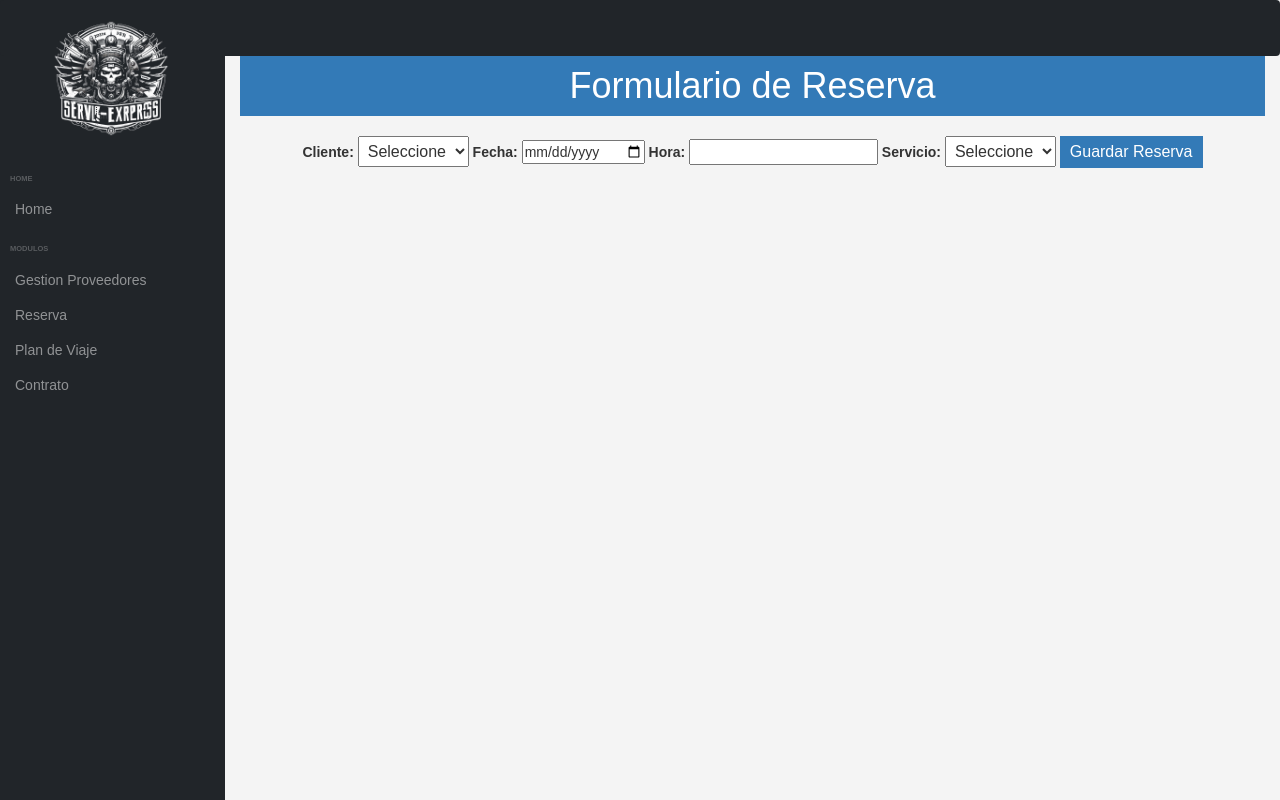
After one commit to mlaborie/ProyectServiExpress, a Django app: page /guardar_reserva/ in a window 1280 px wide. The commit adds this page. Run offline with Django 4.2, Linux system fonts and the light colour scheme; data that the repository does not hold is empty; some libraries are stand-ins or nearby versions.

Commit message:
Me quiero morir

```diff
--- a/ServiExpress/models.py
+++ b/ServiExpress/models.py
@@ -66,12 +66,6 @@ class Reserva(models.Model):
     hora = models.CharField(max_length=255)
     servicio = models.ForeignKey(Servicio, on_delete=models.CASCADE)
     total = models.DecimalField(max_digits=10, decimal_places=2)
-    correo = models.CharField(max_length=50)
-    telefono = models.CharField(max_length=10)
-    direccion = models.CharField(max_length=100)
-    nombre = models.CharField(max_length=50)
-    apellido = models.CharField(max_length=50)
-    servicios = models.ManyToManyField(Servicio, related_name='reservas')
 
 
 class FacturaReserva(models.Model):
--- /dev/null
+++ b/ServiExpress/templates/ModuloReserva/guardar_reserva.html
@@ -0,0 +1,50 @@
+{% extends 'Modulos.html' %}
+{% block content %}
+{% load static %}
+<!DOCTYPE html>
+<html lang="en">
+<head>
+    <meta charset="UTF-8">
+    <title>Formulario de Reserva</title>
+    <!-- CSS -->
+    <link rel="stylesheet" href="http://maxcdn.bootstrapcdn.com/bootstrap/3.3.7/css/bootstrap.min.css">
+    <link rel="stylesheet" href="{% static 'css/ModuloReserva/calendar.css' %}">
+    <link rel="icon" type="image/x-icon" href="../static/imgs/ServiExpress.png">
+</head>
+<body>
+    <h1>Formulario de Reserva</h1>
+    <form method="post" action="{% url 'guardar_reserva' %}">
+        {% csrf_token %}
+
+        <!-- Campo Cliente -->
+        <label for="cliente">Cliente:</label>
+        <select name="cliente" id="cliente" required>
+            <option value="" selected>Seleccione</option>
+            {% for cliente in clientes %}
+                <option value="{{ cliente.rut }}">{{ cliente.rut }} {{ cliente.nombre }}</option>
+            {% endfor %}
+        </select>
+
+        <!-- Campo Fecha -->
+        <label for="fecha">Fecha:</label>
+        <input type="date" name="fecha" id="fecha" required>
+
+        <!-- Campo Hora -->
+        <label for="hora">Hora:</label>
+        <input type="text" name="hora" id="hora" required>
+
+        <!-- Campo Servicio -->
+        <label for="servicio">Servicio:</label>
+        <select name="servicio" id="servicio" required>
+            <option value="" selected>Seleccione</option>
+            {% for servicio in servicios %}
+                <option value="{{ servicio.id_servicio }}">{{ servicio.nombre }} </option>
+            {% endfor %}
+        </select>
+
+
+        <input type="submit" value="Guardar Reserva">
+    </form>
+</body>
+</html>
+{% endblock %}
--- a/ServiExpress/templates/modulos.html
+++ b/ServiExpress/templates/modulos.html
@@ -55,8 +55,7 @@
                                     <div class="sb-nav-link-icon"><i class="fas fa-columns"></i></div> Reserva <div class="sb-sidenav-collapse-arrow"><i class="fas fa-angle-down"></i></div></a>
                                 <div class="collapse" id="collapseReserva" aria-labelledby="headingOne" data-bs-parent="#sidenavAccordion">
                                     <nav class="sb-sidenav-menu-nested nav">
-                                        <a class="nav-link" href="../FormularioReserva">Agendar Hora</a>
-                                        <a class="nav-link" href="../BuscarReserva">Buscar Agendamiento </a>
+                                        <a class="nav-link" href="../guardar_reserva">Agendar Hora</a>
                                         <a class="nav-link" href="../calendar">Calendario</a>
                                     </nav>
                                 </div>
--- a/ServiExpress/urls.py
+++ b/ServiExpress/urls.py
@@ -9,7 +9,7 @@ urlpatterns = [
 
     path('modulos/', views.modulos_view, name='modulos'),
 
-    path('FormularioReserva/', views.agendar_reserva, name='FormularioReserva'),
+    path('guardar_reserva/', views.guardar_reserva, name='guardar_reserva'),
 
     path('reservas/', views.ReservaExitosa, name='ReservaExitosa'),
 
@@ -23,8 +23,8 @@ urlpatterns = [
         path('proveedores/editar/<int:proveedor_id>/', views.editar_proveedor, name='editar_proveedor'),
 
 
-    path('BuscarReserva/', views.BuscarReserva, name='BuscarReserva'),
     path('calendar/', views.CalendarView.as_view(), name='calendar'),
+
 
 
 
--- a/ServiExpress/views.py
+++ b/ServiExpress/views.py
@@ -95,40 +95,44 @@ class CalendarView(TemplateView):
 
 
 
+def guardar_reserva(request):
+    if request.method == "POST":
+        # Obtener los datos del formulario
+        cliente_rut = request.POST.get("cliente")
+        fecha = request.POST.get("fecha")
+        hora = request.POST.get("hora")
+        servicio_id = request.POST.get("servicio")
 
 
+        # Buscar el cliente y servicio seleccionados
+        cliente = Cliente.objects.get(rut=cliente_rut)
+        servicio = Servicio.objects.get(id_servicio=servicio_id)
+
+        # Calcular el total (personaliza esto según tu lógica)
+        total = servicio.precio
+
+        # Crear la reserva
+        reserva = Reserva(
+            cliente=cliente,
+            fecha=fecha,
+            hora=hora,
+            servicio=servicio,
+            total=total,
+
+        )
+
+        # Guardar la reserva en la base de datos
+        reserva.save()
+
+        # Puedes agregar más lógica aquí, como redireccionar a una página de éxito
+        return redirect("../guardar_reserva")  # Ajusta "pagina_exito" según tu configuración
+
+    # Si el método de solicitud no es POST, renderiza el formulario
+    clientes = Cliente.objects.all()
+    servicios = Servicio.objects.all()
 
 
-
-
-
-
-
-def agendar_reserva(request):
-    if request.method == 'POST':
-        form = ReservaForm(request.POST)
-        if form.is_valid():
-            form.save()
-            return redirect('pagina_de_exito')
-
-    else:
-        form = ReservaForm()
-
-    return render(request, 'ModuloReserva/FormularioReserva.html', {'form': form})
-
-
-def BuscarReserva(request):
-    if request.method == 'GET':
-        rut = request.GET.get('rut')
-        try:
-            cliente = Cliente.objects.get(rut=rut)
-            reservas = Reserva.objects.filter(cliente=cliente)
-        except Cliente.DoesNotExist:
-            cliente = None
-            reservas = []
-
-    return render(request, 'ModuloReserva/BuscarReserva.html', {'reservas': []})
-
+    return render(request, 'ModuloReserva/guardar_reserva.html', {"clientes": clientes, "servicios": servicios})
 
 
 
```
Also changed, not shown: ServiExpress/templates/ModuloReserva/BuscarReserva.html (deleted, +0 -30 lines), ServiExpress/templates/ModuloReserva/FormularioReserva.html (deleted, +0 -14 lines), ServiExpress/migrations/0002_remove_reserva_apellido_remove_reserva_correo_and_more.py (added).
